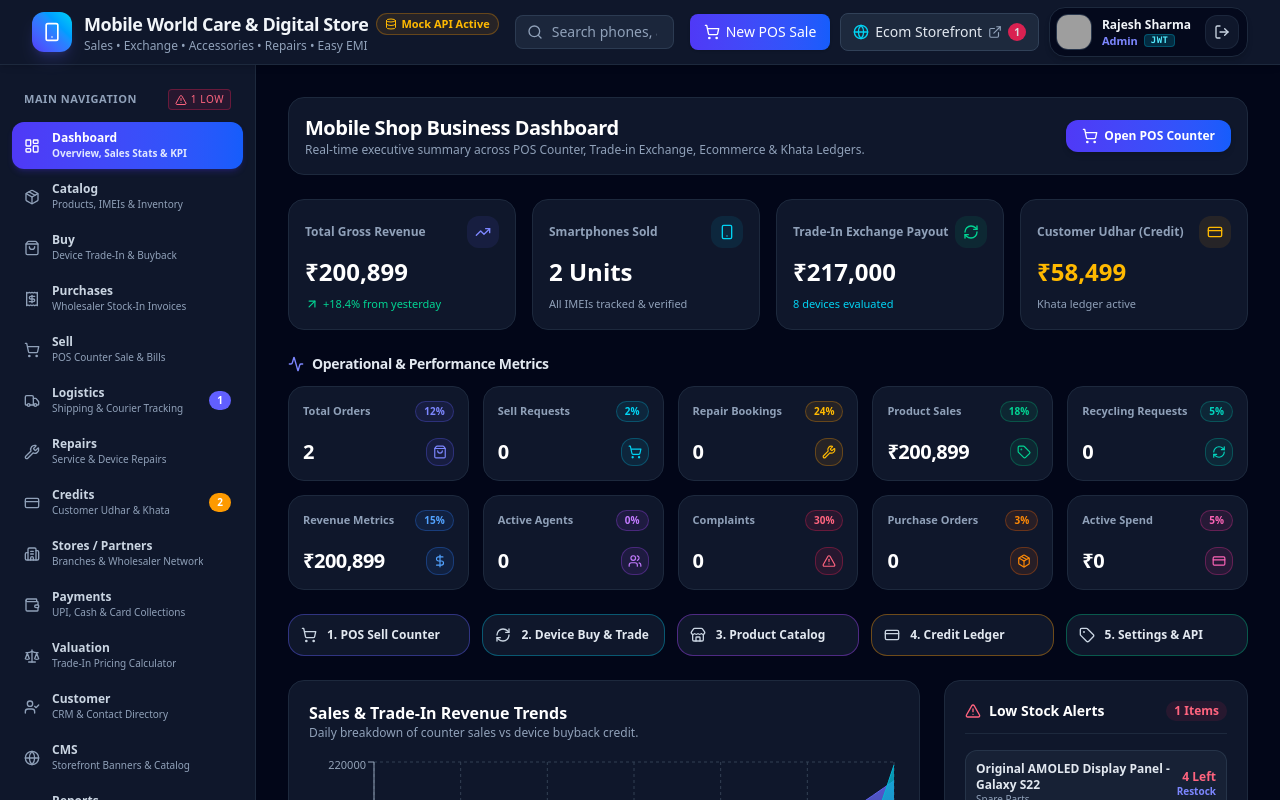
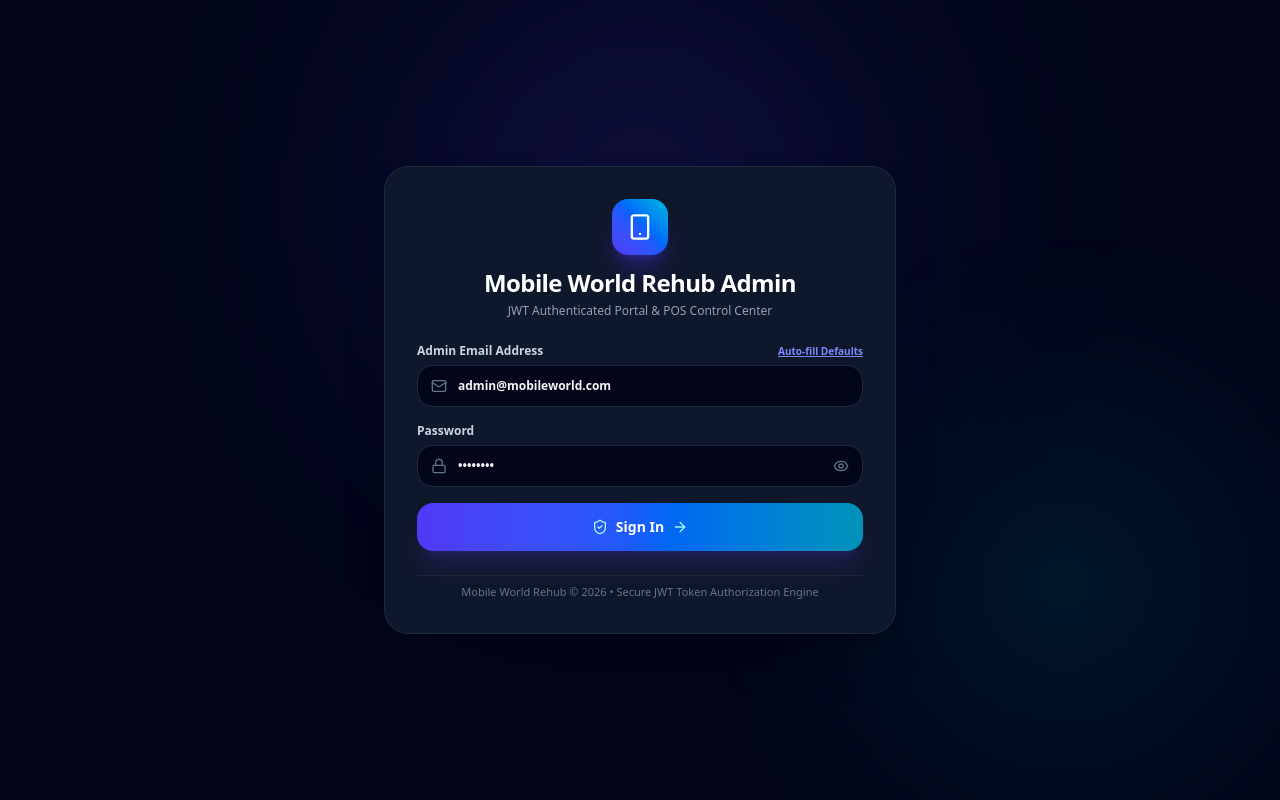
Before and after one commit to godwinrobby/Mobile-World-Admin, a React (Vite) app: page / in a window 1280 px wide. Shown: the top 800 px of the page. Built offline with nearby package versions, Linux system fonts and the light colour scheme; grey boxes are pictures that could not be loaded.

Commit message:
feat: enforce authentication requirement
Remove default admin user login to ensure all users must authenticate. Update App component to conditionally render the login page when no user is logged in.

```diff
--- a/src/App.tsx
+++ b/src/App.tsx
@@ -32,6 +32,11 @@ function MainLayout() {
     }
   }, [activeTab, currentUser]);
 
+  // If user is not logged in, render ONLY the Login Page and block dashboard access
+  if (!currentUser) {
+    return <LoginPage />;
+  }
+
   return (
     <div className="min-h-screen bg-slate-950 text-slate-100 flex flex-col font-sans selection:bg-indigo-500 selection:text-white antialiased">
 
@@ -63,9 +68,6 @@ function MainLayout() {
 
       </div>
 
-      {/* Dedicated JWT Login Page (if logged out or switching user) */}
-      {!currentUser && <LoginPage />}
-
       {/* Live Storefront Simulator Modal */}
       {showStorefrontPreview && (
         <StorefrontPreviewModal onClose={() => setShowStorefrontPreview(false)} />
--- a/src/context/AppContext.tsx
+++ b/src/context/AppContext.tsx
@@ -132,10 +132,10 @@ export const AppProvider: React.FC<{ children: React.ReactNode }> = ({ children
     return localStorage.getItem('admin_token') || localStorage.getItem('mshop_jwt_token') || null;
   });
 
-  // Load from localStorage if present
+  // Load from localStorage if present; default to null so login is required
   const [currentUser, setCurrentUser] = useState<User | null>(() => {
     const saved = localStorage.getItem('mshop_user');
-    return saved ? JSON.parse(saved) : INITIAL_USERS[0]; // default logged in as Admin for instant usability
+    return saved ? JSON.parse(saved) : null;
   });
 
   const logout = () => {
```
